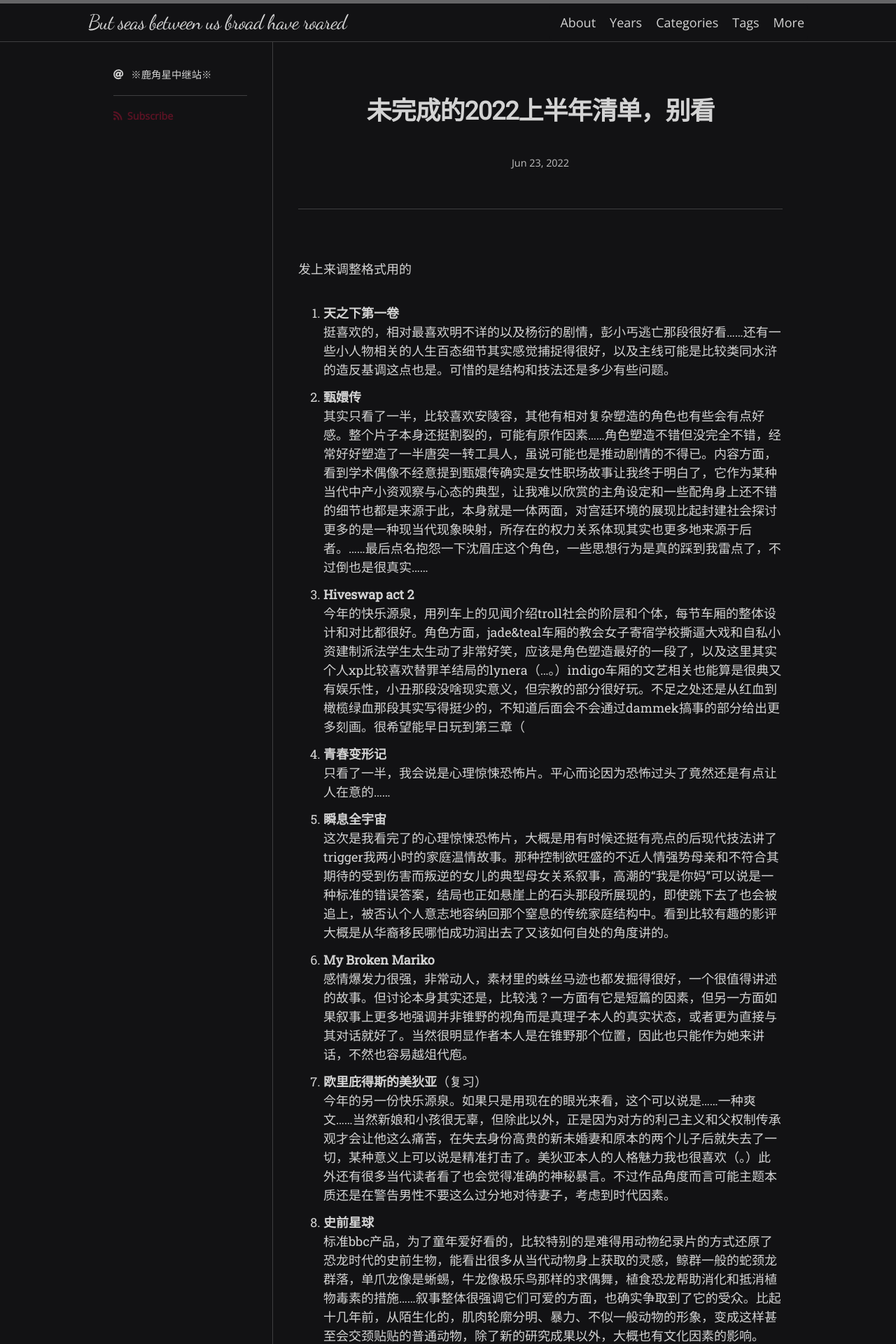
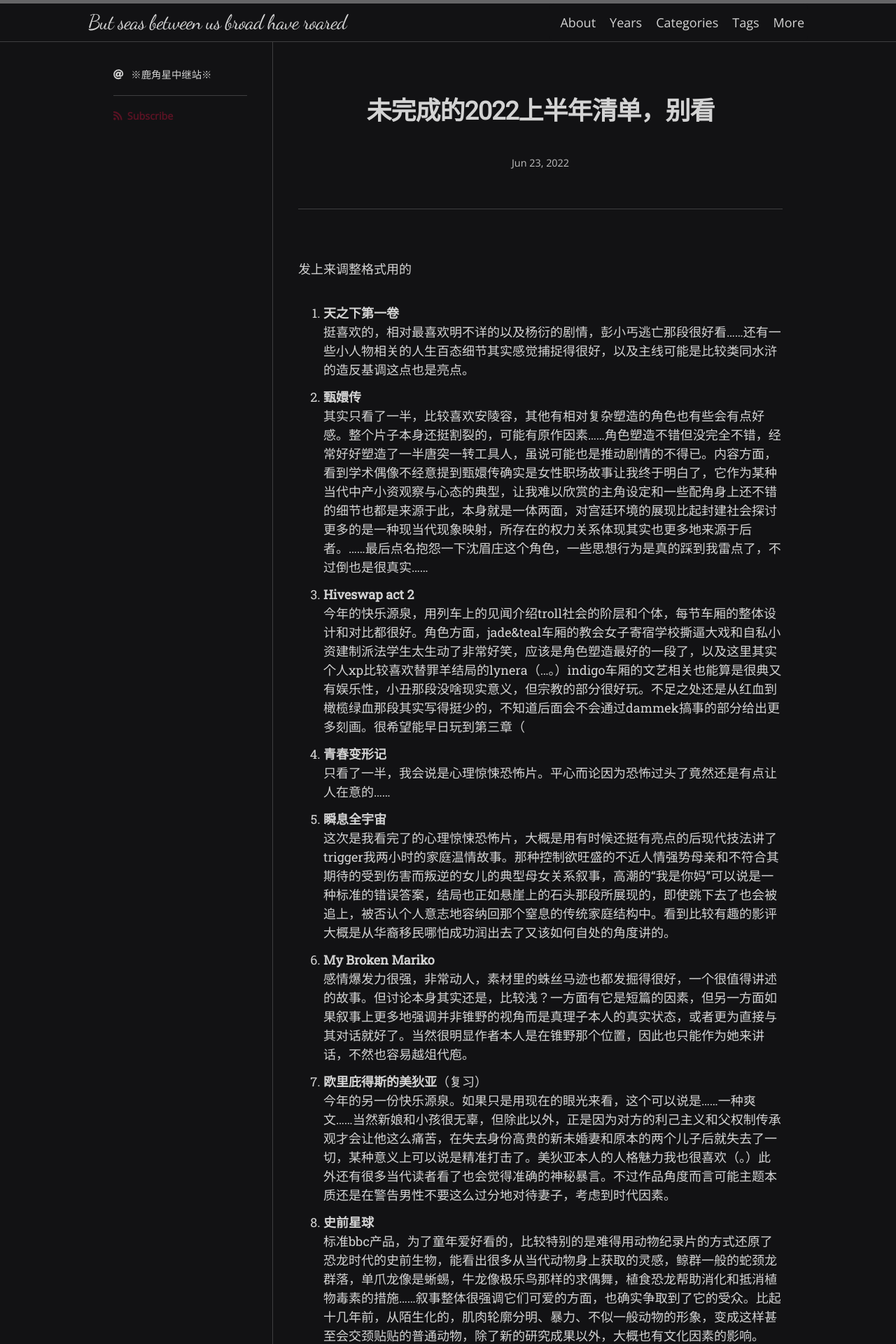
Before and after one commit to scatterdclouds/scatterdclouds.github.io, a Jekyll site: the page built from _posts/2022-06-23-testfile.md, in a window 1280 px wide. Shown: the top 1920 px of the page at 70% size. Built offline with Jekyll 4.4.1, drawn with Linux system fonts in a browser that asks for light colours; nearby versions of some CDN libraries; some web fonts are replaced; comment, search, counter and statistics services are not loaded.

Commit message:
Update 2022-06-23-testfile.md

```diff
--- a/_posts/2022-06-23-testfile.md
+++ b/_posts/2022-06-23-testfile.md
@@ -10,7 +10,7 @@ comments: true
 
 发上来调整格式用的
 
-1. **天之下第一卷** <br/> 挺喜欢的，相对最喜欢明不详的以及杨衍的剧情，彭小丐逃亡那段很好看……还有一些小人物相关的人生百态细节其实感觉捕捉得很好，以及主线可能是比较类同水浒的造反基调这点也是。可惜的是结构和技法还是多少有些问题。
+1. **天之下第一卷** <br/> 挺喜欢的，相对最喜欢明不详的以及杨衍的剧情，彭小丐逃亡那段很好看……还有一些小人物相关的人生百态细节其实感觉捕捉得很好，以及主线可能是比较类同水浒的造反基调这点也是亮点。
 
 2. **甄嬛传** <br/> 其实只看了一半，比较喜欢安陵容，其他有相对复杂塑造的角色也有些会有点好感。整个片子本身还挺割裂的，可能有原作因素……角色塑造不错但没完全不错，经常好好塑造了一半唐突一转工具人，虽说可能也是推动剧情的不得已。内容方面，看到学术偶像不经意提到甄嬛传确实是女性职场故事让我终于明白了，它作为某种当代中产小资观察与心态的典型，让我难以欣赏的主角设定和一些配角身上还不错的细节也都是来源于此，本身就是一体两面，对宫廷环境的展现比起封建社会探讨更多的是一种现当代现象映射，所存在的权力关系体现其实也更多地来源于后者。……最后点名抱怨一下沈眉庄这个角色，一些思想行为是真的踩到我雷点了，不过倒也是很真实……
 
```
